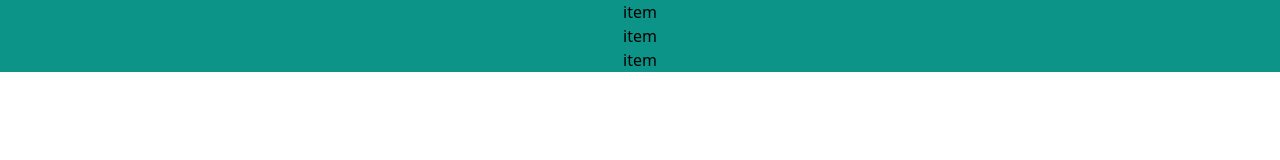
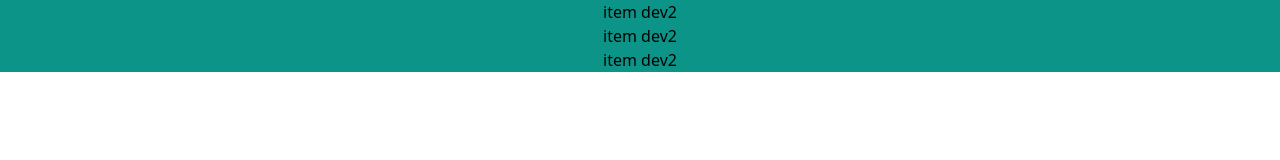
Before and after one commit to jaymon69/tailwind_test4, a website: page src/index.html in a window 1280 px wide. Drawn offline with Linux system fonts and the light colour scheme.

Commit message:
updated dev2

```diff
--- a/src/index.html
+++ b/src/index.html
@@ -8,13 +8,13 @@
 </head>
 <body>
     <div class="item text-center bg-teal-600">
-        item
+        item dev2
     </div>
     <div class="item text-center bg-teal-600">
-        item
+        item dev2
     </div>
     <div class="item text-center bg-teal-600">
-        item
+        item dev2
     </div>
 </body>
 </html>
```
